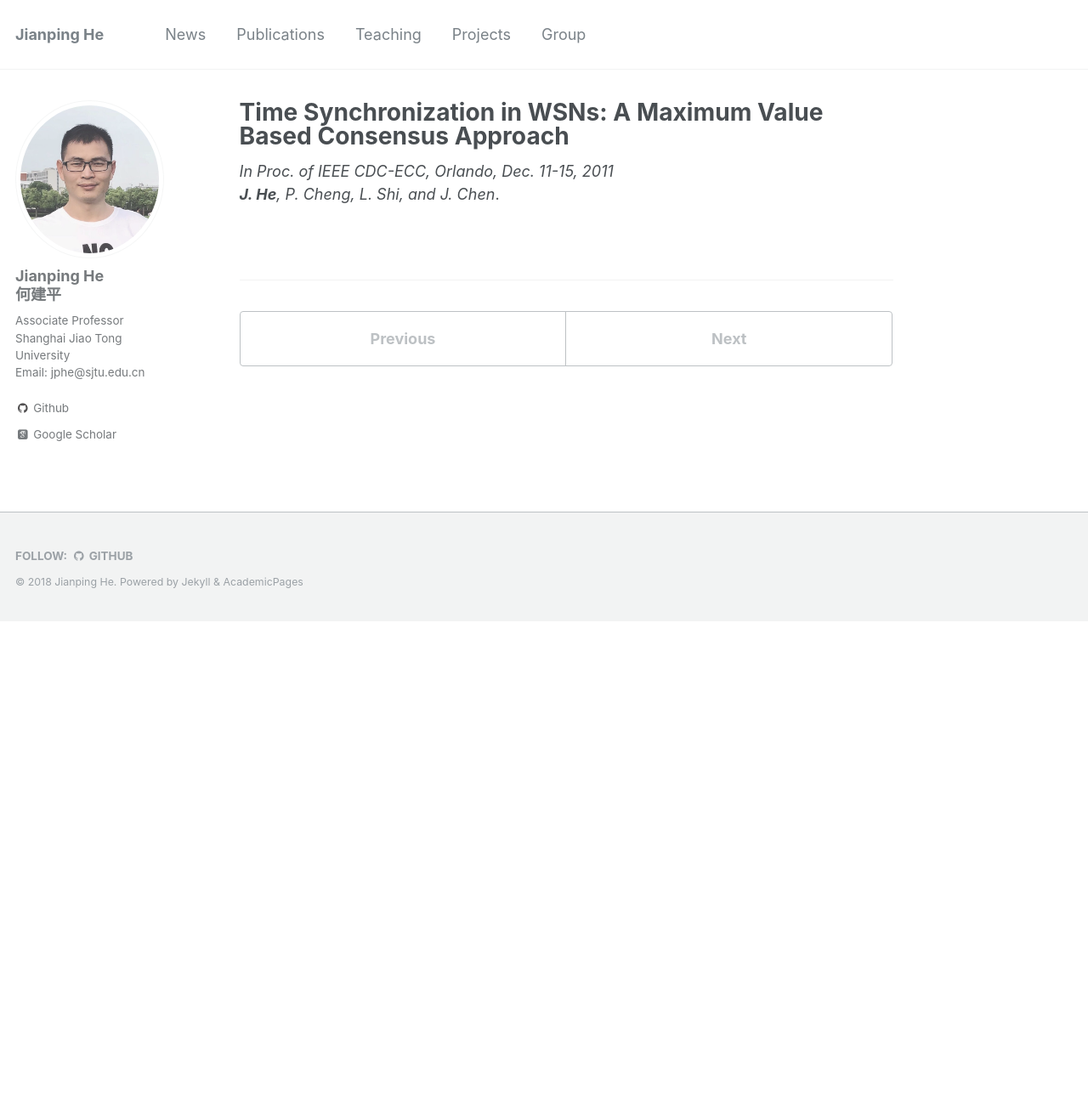
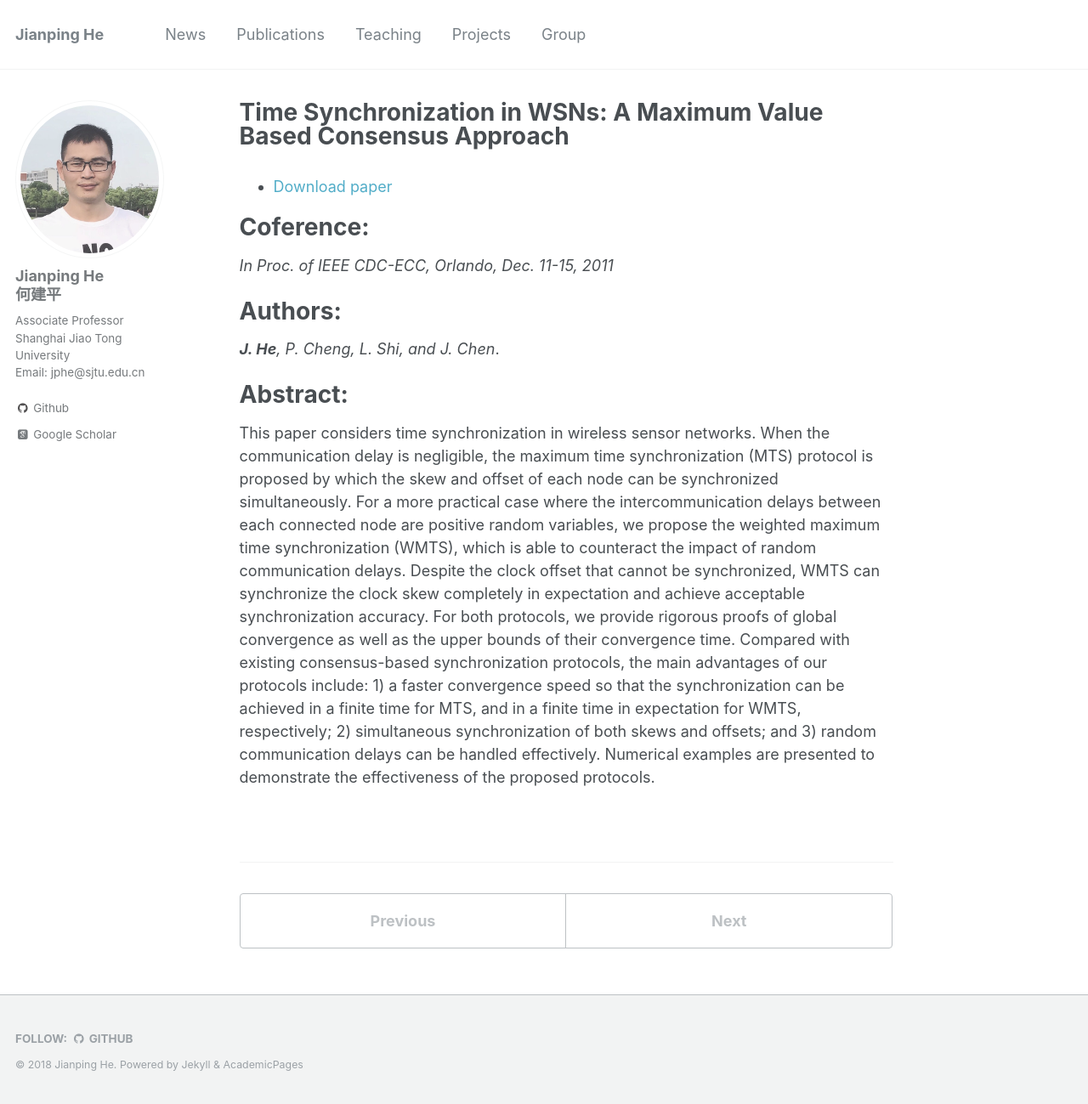
Before and after one commit to jiangshuozz/Jianping-He.github.io, a Jekyll site: the page built from _publications/2011-10-11-Time-Synchronization-in-WSNs.md, in a window 1280 px wide and 1299 px high. Shown: the whole window at 85% size. Built offline with Jekyll 4.4.1, drawn with Linux system fonts in a browser that asks for light colours; some web fonts are replaced.

Commit message:
Update 2011-10-11-Time-Synchronization-in-WSNs.md

```diff
--- a/_publications/2011-10-11-Time-Synchronization-in-WSNs.md
+++ b/_publications/2011-10-11-Time-Synchronization-in-WSNs.md
@@ -8,5 +8,16 @@ venue: '--'
 #paperurl: ''
 #citation: ''
 ---
+- [Download paper](https://ieeexplore.ieee.org/abstract/document/6645401/)
+
+Coference:
+===
 *In Proc. of IEEE CDC-ECC, Orlando, Dec. 11-15, 2011*
+
+Authors:
+===
 ***J. He**, P. Cheng, L. Shi, and J. Chen*.
+
+Abstract:
+===
+This paper considers time synchronization in wireless sensor networks. When the communication delay is negligible, the maximum time synchronization (MTS) protocol is proposed by which the skew and offset of each node can be synchronized simultaneously. For a more practical case where the intercommunication delays between each connected node are positive random variables, we propose the weighted maximum time synchronization (WMTS), which is able to counteract the impact of random communication delays. Despite the clock offset that cannot be synchronized, WMTS can synchronize the clock skew completely in expectation and achieve acceptable synchronization accuracy. For both protocols, we provide rigorous proofs of global convergence as well as the upper bounds of their convergence time. Compared with existing consensus-based synchronization protocols, the main advantages of our protocols include: 1) a faster convergence speed so that the synchronization can be achieved in a finite time for MTS, and in a finite time in expectation for WMTS, respectively; 2) simultaneous synchronization of both skews and offsets; and 3) random communication delays can be handled effectively. Numerical examples are presented to demonstrate the effectiveness of the proposed protocols.
```
